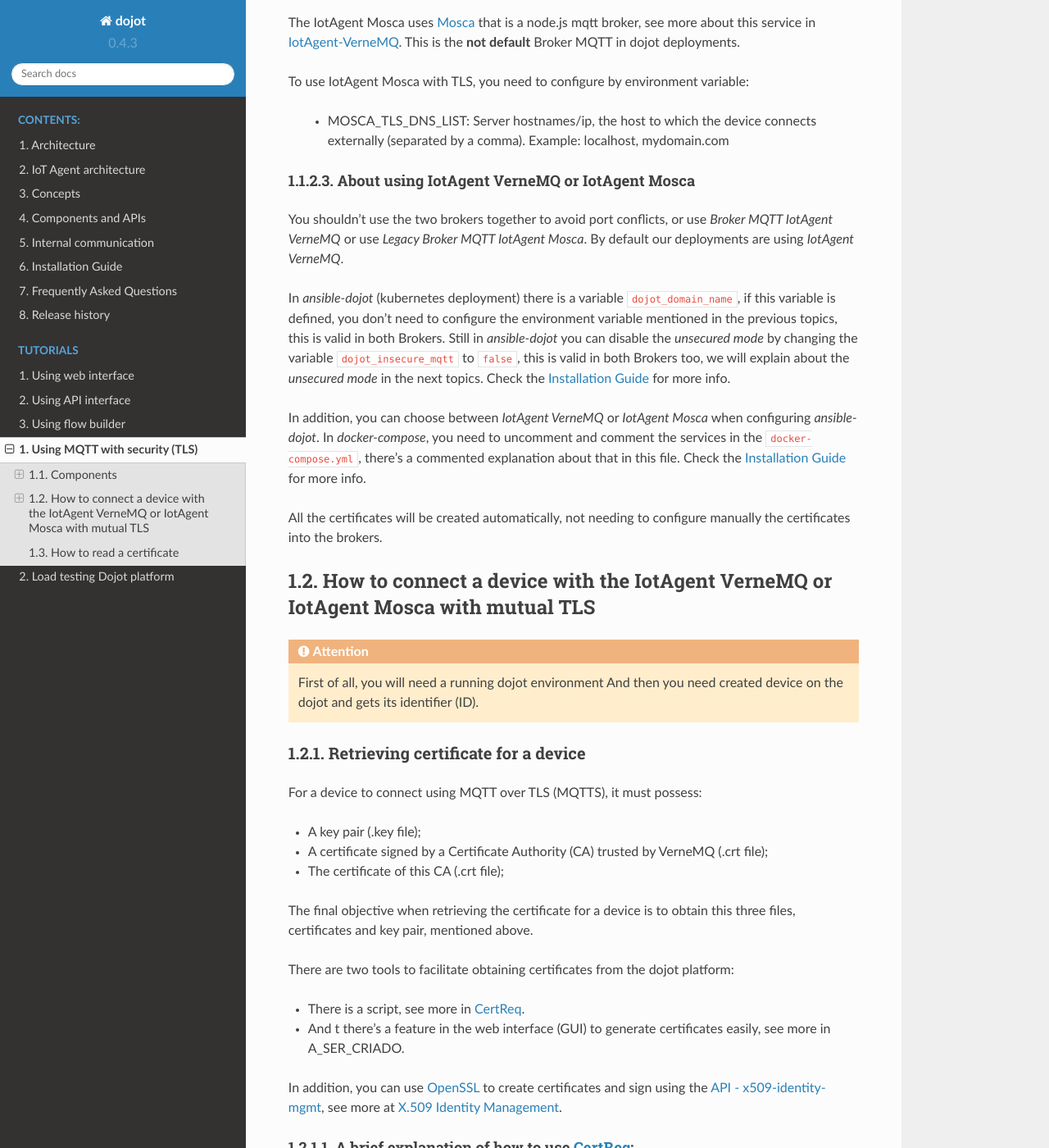
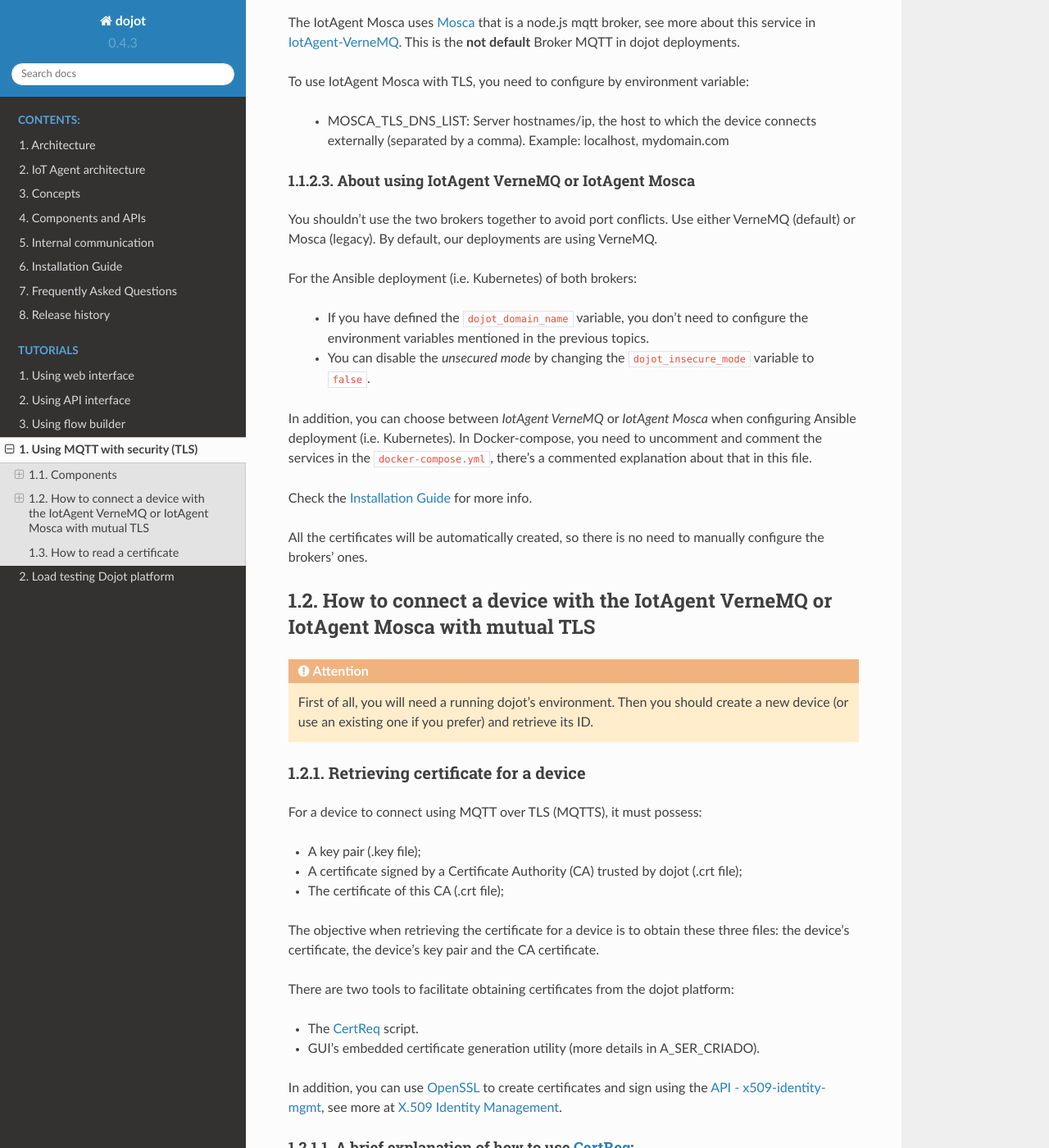
Before and after one commit to dojot/docs, a Sphinx documentation site: the page built from source/mqtt-tls.rst, in a window 1280 px wide and 1400 px high, scrolled down 1661 px. Shown: the whole window at 82% size. Built offline with Sphinx 7.4.7 and the Read the Docs theme 2.0.0, drawn with Linux system fonts in a browser that asks for light colours; some of the changed text lies outside the part shown.

```diff
--- a/source/components-and-apis.rst
+++ b/source/components-and-apis.rst
@@ -116,7 +116,7 @@ The following table shows which **endpoint exposed
 by the API gateway** is mapped to which **component endpoint**,
 its  **component endpoint Documentation** and
 whether the endpoint **needs authentication** when used via API Gateway.
-See more about how using API in :doc:`./using-api-interface`.
+See more about how using APIs in :doc:`./using-api-interface`.
 
 .. list-table:: Exposed endpoints
    :header-rows: 1
--- a/source/mqtt-tls.rst
+++ b/source/mqtt-tls.rst
@@ -38,11 +38,11 @@ contains the information required from the entity and some information about
 the certificate use, hostnames and IPs where the certificate will reside,
 alternative names for the entity, etc.
 
-Brokers MQTT
+MQTT Brokers
 ~~~~~~~~~~~~
 
-Broker MQTT IotAgent VerneMQ (Default)
-^^^^^^^^^^^^^^^^^^^^^^^^^^^^^^^^^^^^^^
+IotAgent VerneMQ (Default)
+^^^^^^^^^^^^^^^^^^^^^^^^^^
 
 The IotAgent VerneMQ extends `VerneMQ`_ with some features and services
 for dojot case, see more in `IotAgent-VerneMQ`_.
@@ -55,8 +55,8 @@ To use IotAgent VerneMQ with TLS, you need to configure by environment variable:
 
 See others environment variables in `VerneMQ Dojot - Environment variables`_.
 
-Broker MQTT IotAgent Mosca (Legacy)
-^^^^^^^^^^^^^^^^^^^^^^^^^^^^^^^^^^^
+IotAgent Mosca (Legacy)
+^^^^^^^^^^^^^^^^^^^^^^^
 
 The IotAgent Mosca uses `Mosca`_ that is a node.js mqtt
 broker,
@@ -73,36 +73,35 @@ To use IotAgent Mosca with TLS, you need to configure by environment variable:
 About using IotAgent VerneMQ or IotAgent Mosca
 ^^^^^^^^^^^^^^^^^^^^^^^^^^^^^^^^^^^^^^^^^^^^^^
 
-You shouldn't use the two brokers together to avoid port conflicts,
-or use `Broker MQTT IotAgent VerneMQ` or
-use `Legacy Broker MQTT IotAgent Mosca`.
-By default our deployments are using `IotAgent VerneMQ`.
+You shouldn't use the two brokers together to avoid port conflicts.
+Use either VerneMQ (default) or Mosca (legacy).
+By default, our deployments are using VerneMQ.
 
-In *ansible-dojot* (kubernetes deployment) there is a variable ``dojot_domain_name``,
-if this variable is defined, you don't need to configure the environment variable
-mentioned in the previous topics, this is valid in both Brokers.
-Still in  *ansible-dojot* you can disable the `unsecured mode`
-by changing the variable ``dojot_insecure_mqtt`` to ``false``,
-this is valid in both Brokers too, we will explain about the `unsecured mode`
-in the next topics.
+For the Ansible deployment (i.e. Kubernetes) of both brokers:
+
+ - If you have defined the ``dojot_domain_name`` variable,
+   you don't need to configure the environment variables
+   mentioned in the previous topics.
+ - You can disable the *unsecured mode*
+   by changing the ``dojot_insecure_mode`` variable to ``false``.
+
+In addition, you can choose between `IotAgent VerneMQ` or `IotAgent Mosca`
+when configuring Ansible deployment  (i.e. Kubernetes).
+In Docker-compose, you need to uncomment and comment the services
+in the ``docker-compose.yml``, there's a commented explanation about that in this file.
+
+
 Check the :doc:`./installation-guide` for more info.
 
-In addition, you can choose between `IotAgent VerneMQ` or `IotAgent Mosca`
-when configuring *ansible-dojot*.
-In *docker-compose*, you need to uncomment and comment the services
-in the ``docker-compose.yml``, there's a commented explanation about that in this file.
-Check the :doc:`./installation-guide` for more info.
-
-All the certificates will be created automatically,
-not needing to configure manually the certificates into the brokers.
+All the certificates will be automatically created, so there is no need to manually configure the brokers' ones.
 
 How to connect a device with the IotAgent VerneMQ or IotAgent Mosca with mutual TLS
 ------------------------------------------------------------------------------------
 
 .. ATTENTION::
-   First of all, you will need a running dojot environment
-   And then you need created device on the dojot
-   and gets its identifier (ID).
+   First of all, you will need a running dojot's environment.
+   Then you should create a new device (or use an existing one if you prefer)
+   and retrieve its ID.
 
 Retrieving certificate for a device
 ~~~~~~~~~~~~~~~~~~~~~~~~~~~~~~~~~~~
@@ -111,19 +110,17 @@ For a device to connect using MQTT over TLS (MQTTS), it must possess:
 
 -  A key pair (.key file);
 -  A certificate signed by a Certificate Authority (CA) trusted by
-   VerneMQ (.crt file);
+   dojot (.crt file);
 -  The certificate of this CA (.crt file);
 
-The final objective when retrieving the certificate for a device is to
-obtain this three files,
-certificates and key pair, mentioned above.
+The objective when retrieving the certificate for a device is to
+obtain these three files: the device's certificate, the device's key pair and the CA certificate.
 
 There are two tools to facilitate
 obtaining certificates from the dojot platform:
 
-- There is a script, see more in `CertReq`_.
-- And t there's a feature in the web interface (GUI) to generate
-  certificates easily, see more in A_SER_CRIADO.
+- The `CertReq`_ script.
+- GUI's embedded certificate generation utility (more details in A_SER_CRIADO).
 
 In addition, you can use `OpenSSL`_ to create
 certificates and sign using the `API - x509-identity-mgmt`_,
@@ -176,10 +170,12 @@ this command will request a certificate
 with *device ID (identifier)* ``a1998e``
 for the dojot platform *host* ``localhost`` on *port* ``8000``.
 
-.. NOTE::  For more understanding about parameters above, check `CertReq - Parameters`_, and for
-            see more details about this above process access
-            `How to connect a device with the IoTAgent-VerneMQ with mutual TLS`_
-            and `CertReq`_
+
+.. NOTE::   For more details about the CertReq parameters, check
+            the `CertReq - Parameters`_ document.
+            Other useful resources for this matter are
+            the `How to connect a device with the IoTAgent-VerneMQ with mutual TLS`_
+            tutorial and the `CertReq`_ documentation.
 
 And in the end this tool will create the directories ``./ca`` and
 ``./cert_{DEVICE_ID}`` to store the certificates
@@ -214,8 +210,8 @@ On Debian-based Linux distributions you can install
    sudo apt-get install mosquitto-clients
 
 
-Broker MQTT IotAgent VerneMQ (Default)
-^^^^^^^^^^^^^^^^^^^^^^^^^^^^^^^^^^^^^^
+IotAgent VerneMQ (Default)
+^^^^^^^^^^^^^^^^^^^^^^^^^^
 
 To publish and subscribe using the appropriate certificates,
 you must have IotAgent VerneMQ Broker, V2K Bridge,
@@ -229,7 +225,7 @@ Simulating a device publishing with mosquitto
    mosquitto_pub  -h localhost -p 8883 -t <tenant>:<deviceId>/attrs  -m '{"attr_example": 10}' --cert <device .crt file> --key <device .key file> --cafile <ca .crt file>
 
 An example of publication with the certificates and
-keys generated in the previous topic with tool `CertReq`_.
+keys generated in the previous topic with `CertReq`_ tool.
 
 .. code:: bash
 
@@ -253,8 +249,8 @@ in `Simulating a device with mosquitto`_
 and more about simulate a device with security
 in `Simulating a device with mosquitto with security`_.
 
-Broker MQTT IotAgent Mosca (Legacy)
-^^^^^^^^^^^^^^^^^^^^^^^^^^^^^^^^^^^
+IotAgent Mosca (Legacy)
+^^^^^^^^^^^^^^^^^^^^^^^
 
 To publish and subscribe using the appropriated certificates,
 you must need to be with the IotAgent Mosca Broker and
@@ -276,37 +272,38 @@ How to subscribe:
    mosquitto_sub  -h localhost -p 8883 -t /<tenant>/<deviceId>/config -i <tenant>:<deviceId> --cert <device .crt file> --key <device .key file> --cafile <ca .crt file>
 
 
-Note: In all those examples above, the message is a publication
-with an attribute, this attribute has the label `attr_example`
-and a new value 10, you need to change this for your case.
+.. NOTE::
+   In these examples, the published message has the attribute `attrs_example`.
+   You need to change its name to comply to your device's attribute.
+
+.. _Unsecured mode MQTT:
 
 Unsecured mode MQTT (without TLS)
 ~~~~~~~~~~~~~~~~~~~~~~~~~~~~~~~~~
 
-**MQTT without security is not recommended, use this for testing only.**
+.. ATTENTION::
+   MQTT without security is not recommended, use this for testing only.
 
-In *ansible-dojot* (kubernetes deployment)  you can disable the `unsecured mode`
+In *ansible-dojot* (kubernetes deployment)  you can disable the *unsecured mode*
 by changing the ``dojot_insecure_mqtt`` variable to ``false``,
 this is valid in both Brokers.
 Check the :doc:`./installation-guide` for more info.
 
 
-Broker MQTT IotAgent VerneMQ (Default)
-^^^^^^^^^^^^^^^^^^^^^^^^^^^^^^^^^^^^^^
+IotAgent VerneMQ (Default)
+^^^^^^^^^^^^^^^^^^^^^^^^^^
 
-You can disable the ``unsecured mode`` if you make port 1883 unavailable for external access.
+You can disable the *unsecured mode* if you make port 1883 unavailable for external access.
 
-See more about simulate a device without security
-in `Simulating a device with mosquitto without security`_.
+For more details about simulating a device without security, check the
+`Simulating a device with mosquitto without security`_ tutorial.
 
-Broker MQTT IotAgent Mosca (Legacy)
-^^^^^^^^^^^^^^^^^^^^^^^^^^^^^^^^^^^
+IotAgent Mosca (Legacy)
+^^^^^^^^^^^^^^^^^^^^^^^
 
-You can disable the ``unsecured mode`` in Mosca too
-for that you need set the environment variable
-ALLOW_UNSECURED_MODE to ``'false'`` or the port 1883 shouldn't to
-be available for external access.
-See more in `IotAgent-Mosca`_.
+You can disable the *unsecured mode* in Mosca by changing the
+`ALLOW_UNSECURED_MODE` environment variable to ``'false'`` or by removing external
+access to the port `1883`. See more in `IotAgent-Mosca`_.
 
 How to read a certificate
 -------------------------
--- a/source/using-web-interface.rst
+++ b/source/using-web-interface.rst
@@ -90,7 +90,7 @@ mosquitto_pub. See more about in :doc:`using-api-interface` at topic Sending Mes
     Check :doc:`faq/faq` for more info about the differences between them.
 
 .. NOTE::
-    The examples are using insecure MQTT. The recommended approach is to use TLS. For Mosca, check
+    The examples are using insecure MQTT. The recommended approach is to use TLS. Check
     the section :doc:`mqtt-tls`.
 
 .. raw:: html
```
Also changed, not shown: other parts of source/mqtt-tls.rst (+5 -8 lines), source/using-api-interface.rst (+9 -10 lines), 5 other files.
